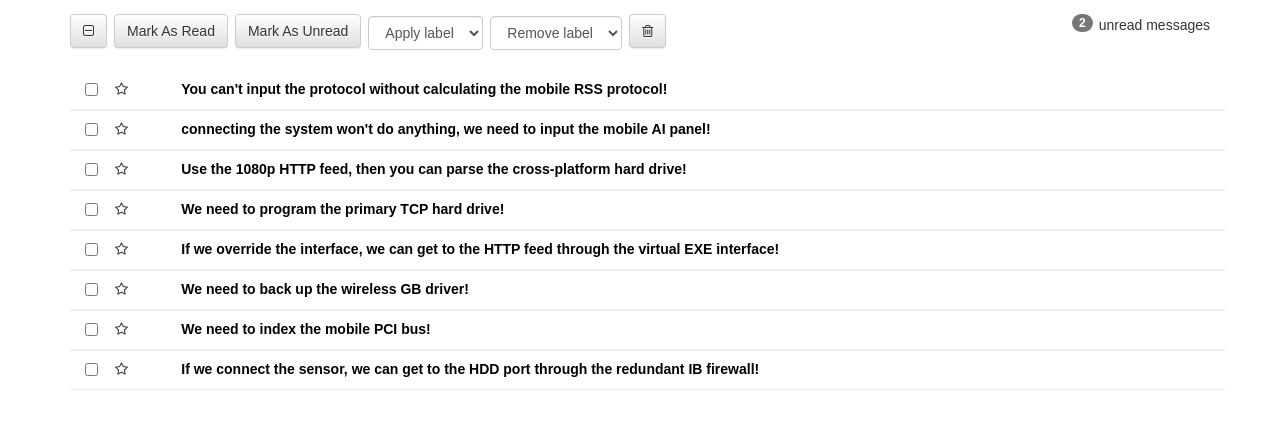
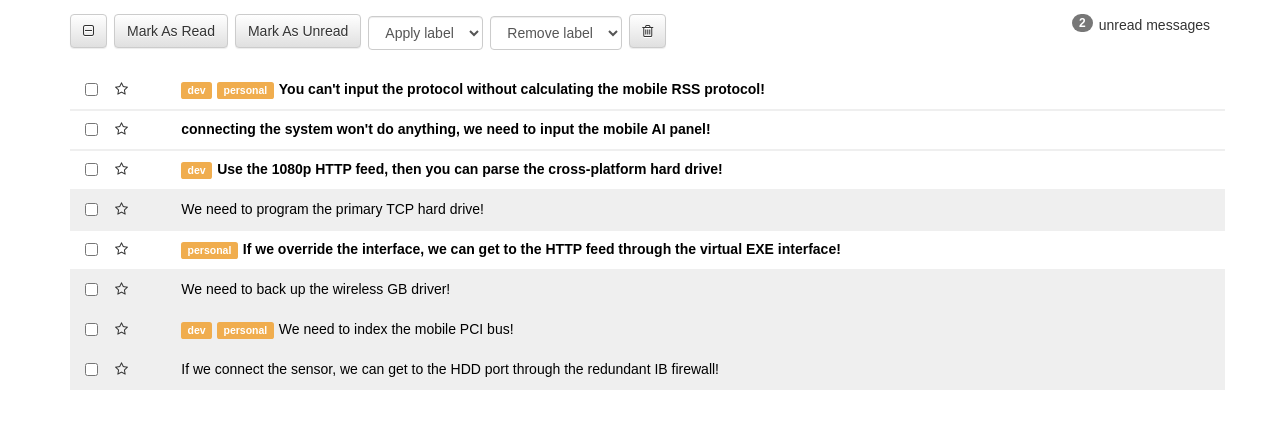
Before and after one commit to TalusRocks/react-inbox, a React (Create React App) app: page / in a window 1280 px wide. Shown: the top 428 px of the page. Built offline with nearby package versions, Linux system fonts and the light colour scheme.

Commit message:
labels appear

```diff
--- a/src/components/Message.js
+++ b/src/components/Message.js
@@ -1,9 +1,22 @@
-import React from 'react';
+import React, { Component } from 'react';
 
-const Message = ({ message }) => {
+class Message extends Component {
 
+  readUnread = () => {
+    return this.props.message.read ? 'read' : 'unread'
+  }
+
+  renderLabels = () => {
+    return this.props.message.labels.map((label, i) => {
+      return <span key={ i } className="label label-warning">{ label }</span>
+    })
+
+
+  }
+
+  render(){
     return (
-      <div className="row message unread">
+      <div className={`row message ${ this.readUnread() }`}>
         <div className="col-xs-1">
           <div className="row">
             <div className="col-xs-2">
@@ -15,12 +28,15 @@ const Message = ({ message }) => {
           </div>
         </div>
         <div className="col-xs-11">
+          { this.renderLabels() }
           <a href="#">
-            { message.subject }
+            { this.props.message.subject }
           </a>
         </div>
       </div>
     )
+  }
+
 
 }
 
--- a/src/components/MessageList.js
+++ b/src/components/MessageList.js
@@ -5,7 +5,7 @@ const MessageList = ({ messages }) => {
 
     return (
       <div>
-        { messages.map(el => <Message key={ el.id } message={ el }/>)}
+        { messages.map(el => <Message key={ el.id } labels={ el.labels } message={ el }/>)}
       </div>
     )
 
```
